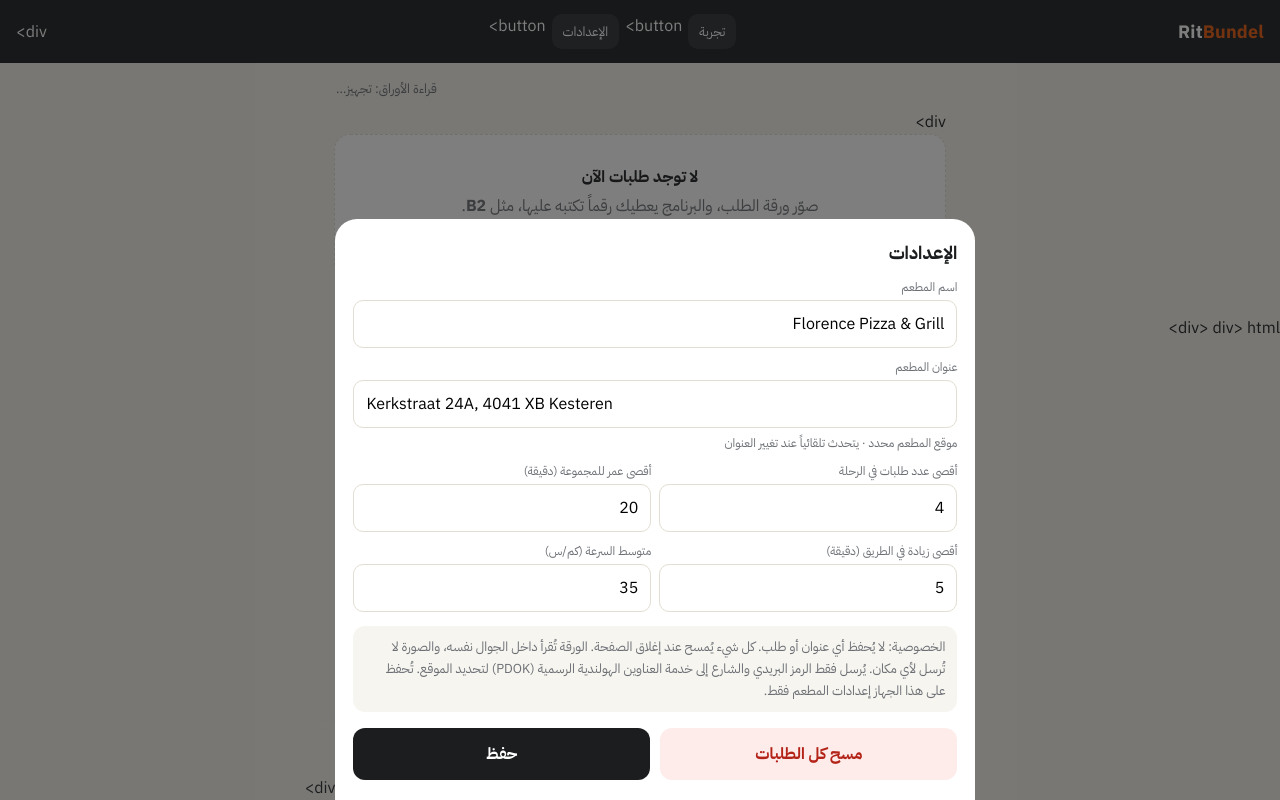
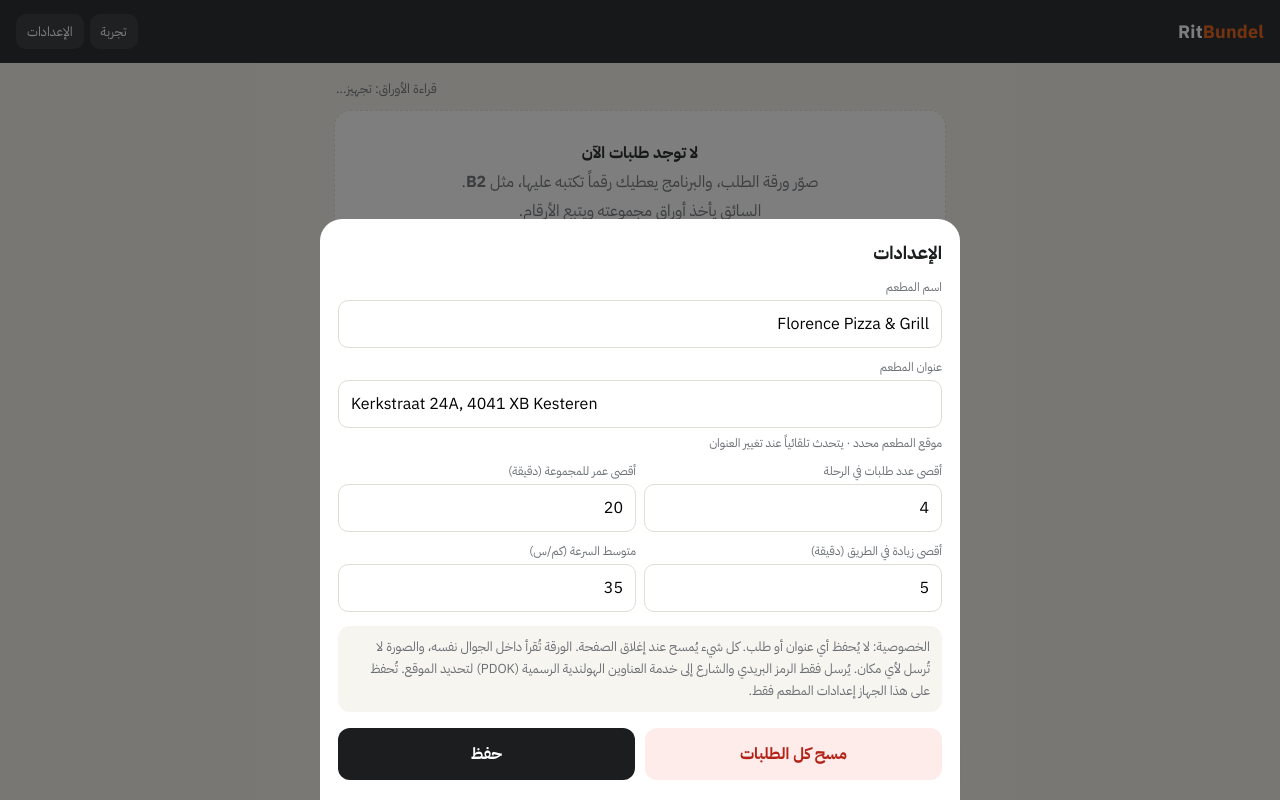
Before and after one commit to shukri1414-cyber/ritbundel, a plain HTML site: page index.html in a window 1280 px wide. Both pictures are taken after a click on the button "الإعدادات". Drawn offline with nearby package versions, Linux system fonts and the light colour scheme; a script that the page names is missing.

Commit message:
Update index.html

```diff
--- a/index.html
+++ b/index.html
@@ -69,18 +69,18 @@
 </style>
 </head>
 <body>
-    <header><h1>Rit<span>Bundel</span></h1><div class="hb"><button class="ib" id="demoBtn">تجربة</button>button><button class="ib" id="setBtn">الإعدادات</button>button></div>div></header>
+<header><h1>Rit<span>Bundel</span></h1><div class="hb"><button class="ib" id="demoBtn">تجربة</button><button class="ib" id="setBtn">الإعدادات</button></div></header>
 <main>
-    <div class="status"><span id="st1"></span><span id="st2"></span></div>div>
-    <div id="groups"></div>div>
+<div class="status"><span id="st1"></span><span id="st2"></span></div>
+<div id="groups"></div>
 </main>
 <div class="dock">
-      <button class="cam" id="camBtn"><svg width="26" height="26" viewBox="0 0 24 24" fill="none" stroke="currentColor" stroke-width="2"><path d="M4 7h3l2-3h6l2 3h3v13H4z"/><circle cx="12" cy="13" r="4"/></svg>svg>صوّر ورقة الطلب</button>button>
-      <button class="man" id="manBtn">يدوي</button>button>
-    </div>div>
+<button class="cam" id="camBtn"><svg width="26" height="26" viewBox="0 0 24 24" fill="none" stroke="currentColor" stroke-width="2"><path d="M4 7h3l2-3h6l2 3h3v13H4z"/><circle cx="12" cy="13" r="4"/></svg>صوّر ورقة الطلب</button>
+<button class="man" id="manBtn">يدوي</button>
+</div>
 <input type="file" id="file" accept="image/*" capture="environment" hidden>
 
-    <div class="ov" id="ov"><div class="sh" id="sh"></div>div></div>div>
+<div class="ov" id="ov"><div class="sh" id="sh"></div></div>
 
 <script>
 // ===== Settings (no customer data stored) =====
@@ -341,10 +341,4 @@
 if("serviceWorker" in navigator)navigator.serviceWorker.register("sw.js").catch(()=>{});
 </script>
 </body>
-</html>html>
-
-    </script>
-  </main></span></h1></header>
-  </body>
-  </style></title>
-  </head>
+</html>
```
Lines whose indentation alone changed are shown as unchanged.
